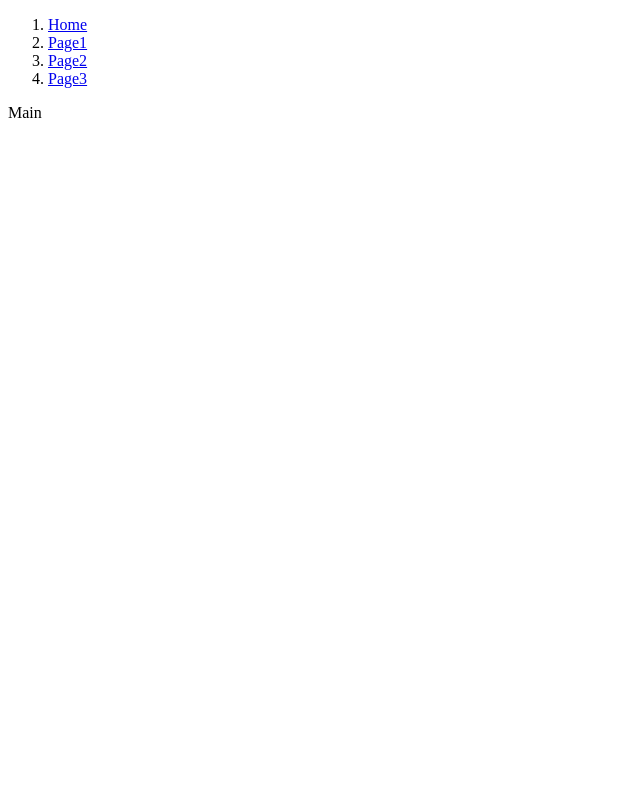
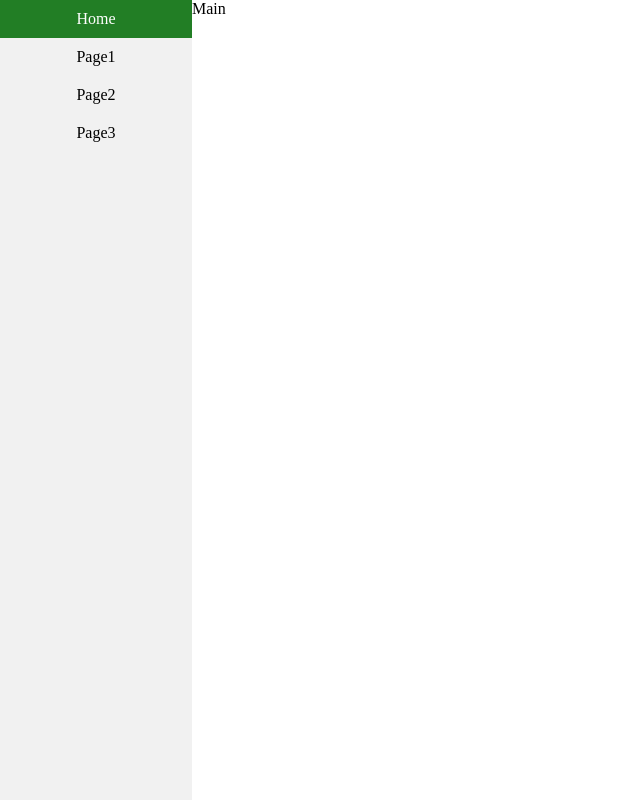
Before and after one commit to JAGUARAVI/DrAPJwiki, a plain HTML site: page index.html in a window 1280 px wide. Shown: the whole page, without its empty margins (0-640 px from the left). Drawn offline with Linux system fonts and the light colour scheme.

Commit message:
Update layout.css

```diff
--- a/layout.css
+++ b/layout.css
@@ -3,3 +3,48 @@ Layout file
 */
 
 *{}
+
+body{
+    margin: 0;
+}
+
+body main{
+    margin-left: 15%;
+}
+
+body nav ol{
+    list-style-type: none;
+    margin: 0;
+    padding: 0;
+    width: 15%;
+    background-color: #f1f1f1;
+    position: fixed;
+    height: 100%;
+    overflow: auto;
+}
+
+body nav ol li{
+    text-align: center;
+}
+
+body nav ol li a{
+    display: block;
+    color: #000;
+    padding: 10px 20px;
+    text-decoration: none;
+}
+
+body nav ol li a.active{
+    background-color: #4CAF50;
+    color: white;
+}
+
+body nav ol li a:hover:not(.active){
+    background-color: #555555;
+    color: white;
+}
+
+body nav ol li a.active:hover{
+    background-color: rgb(34, 126, 37);
+    color: white;
+}
```
